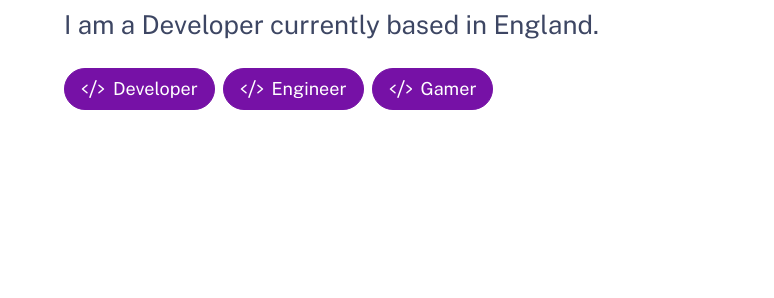
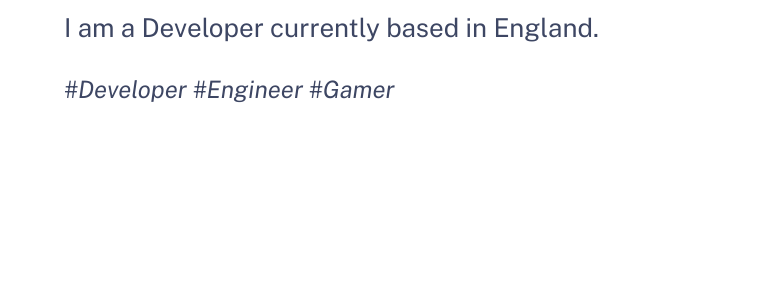
Before and after one commit to Adam-S-Gibson/portfolio-astro, an Astro site: page / in a window 1280 px wide. Shown: the part 502-800 px from the top of the page, 0-774 px from the left. Built offline with nearby package versions, Linux system fonts and the light colour scheme; Astro itself is replaced by a stand-in of ours.

Commit message:
fix(ui): tweak styling

```diff
--- a/src/pages/index.astro
+++ b/src/pages/index.astro
@@ -28,9 +28,9 @@ const projects = (await getCollection("work"))
           align="start"
         >
           <div class="roles">
-            <Pill><Icon icon="code" size="1.33em" /> Developer</Pill>
-            <Pill><Icon icon="code" size="1.33em" /> Engineer</Pill>
-            <Pill><Icon icon="code" size="1.33em" /> Gamer</Pill>
+            <span style="font-style: italic; font-size:x-large;"
+              >#Developer #Engineer #Gamer</span
+            >
           </div>
         </Hero>
 
```
